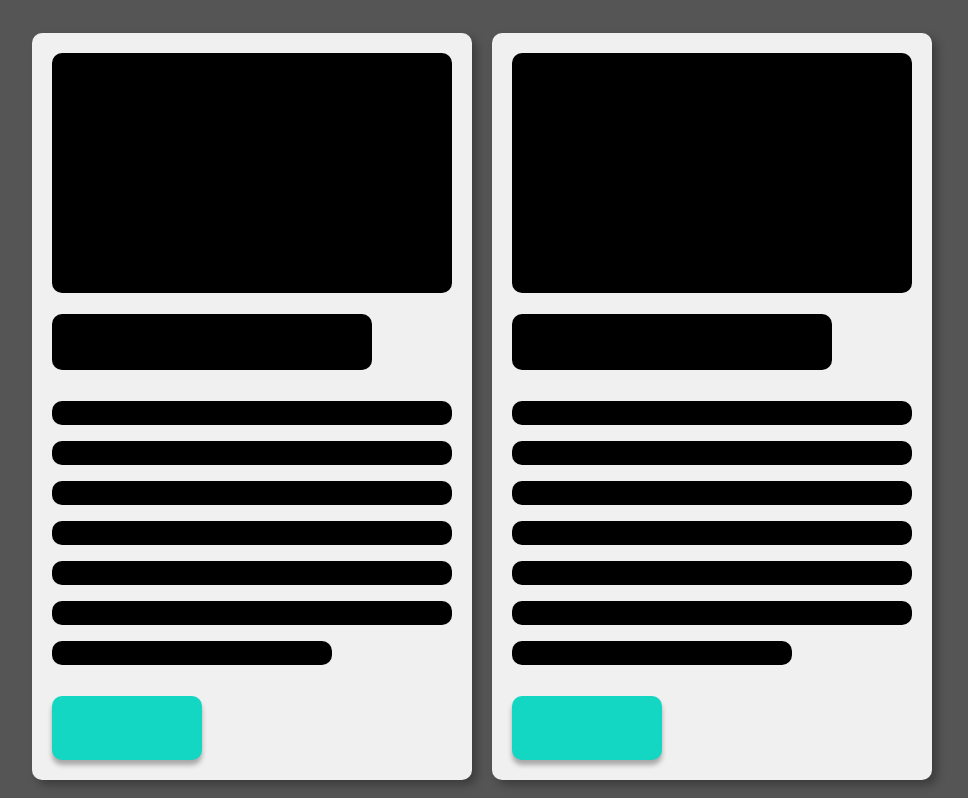
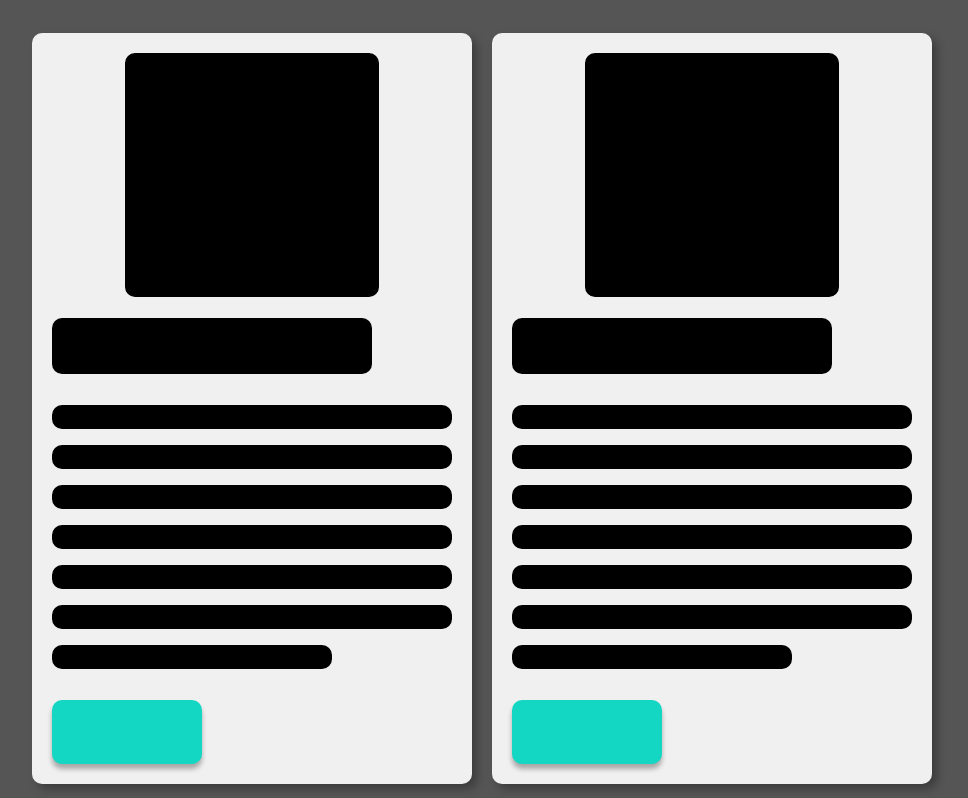
Before and after one commit to ChrisChang8/Notion-API-HTML-CSS-1.2-, a website built with Vite: page index.html in a window 1280 px wide. Shown: the top 798 px of the page, without its empty margins (158-1126 px from the left). Built offline with nearby package versions, Linux system fonts and the light colour scheme; files whose address does not match are found by name.

Commit message:
finish innit commit

```diff
--- a/main.js
+++ b/main.js
@@ -5,7 +5,7 @@ async function fetchDataFromAPIEndpoint(){
 
     document.querySelector('.card-container').innerHTML = cards.map((card) => `
         <article class="card">
-        <img src="${card.properties.Image.files[0].external.url}" alt="${card.properties}" class="card__image">
+        <img src="${card.properties.Image.files[0].file.url}" alt="${card.properties}" class="card__image">
         <h2 class="card_heading">${card.properties.Name.title[0].plain_text}</h2>
         <div class="card__content">
         <p>
--- a/style.css
+++ b/style.css
@@ -31,6 +31,23 @@ body{
   gap: 5px;
 }
 
+.card__image {
+  display: flex;
+  align-items: center;
+  justify-content: center;
+  border-radius: 10px;
+  border-width: 2px;
+  border-style: solid; /* Added border style */
+  border-color: black; /* Set border color to black */
+  max-width: 250px;
+  margin: 0 auto; /* Added to horizontally center the container */
+}
+
+.card__image img {
+  max-width: 100%; /* Ensures the image does not exceed the container's width */
+  height: auto; /* Maintains aspect ratio of the image */
+}
+
 .card_heading {
   color: #13D6C3;
 }
```
